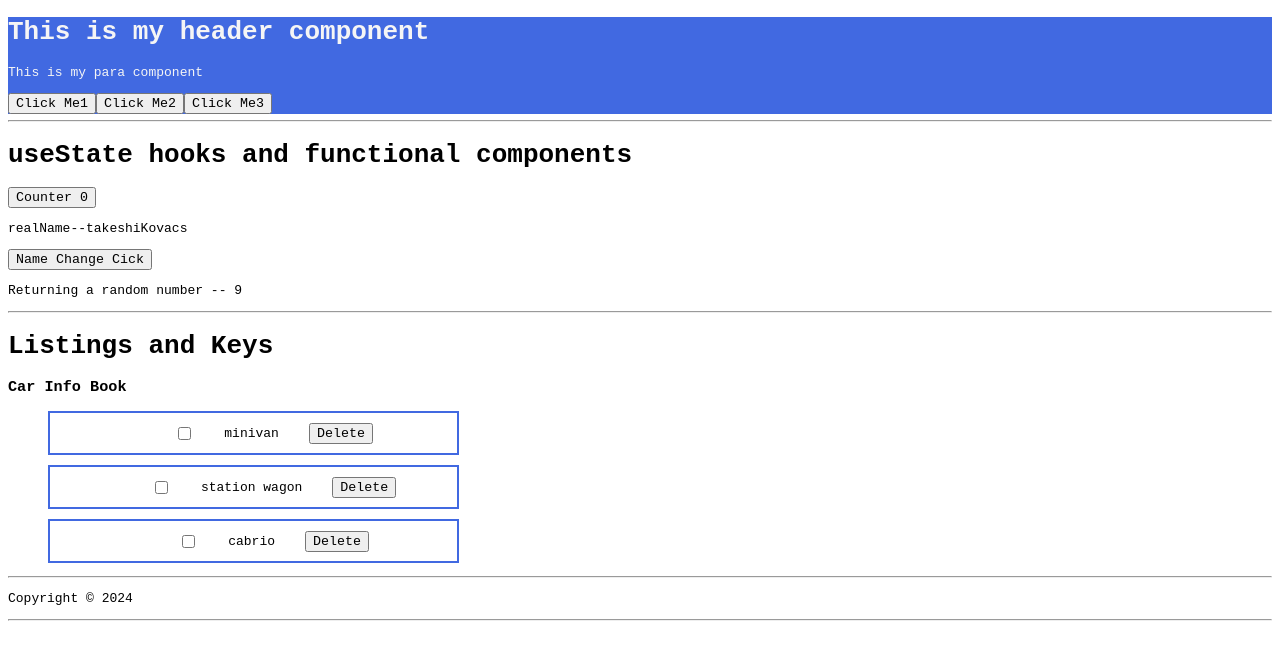
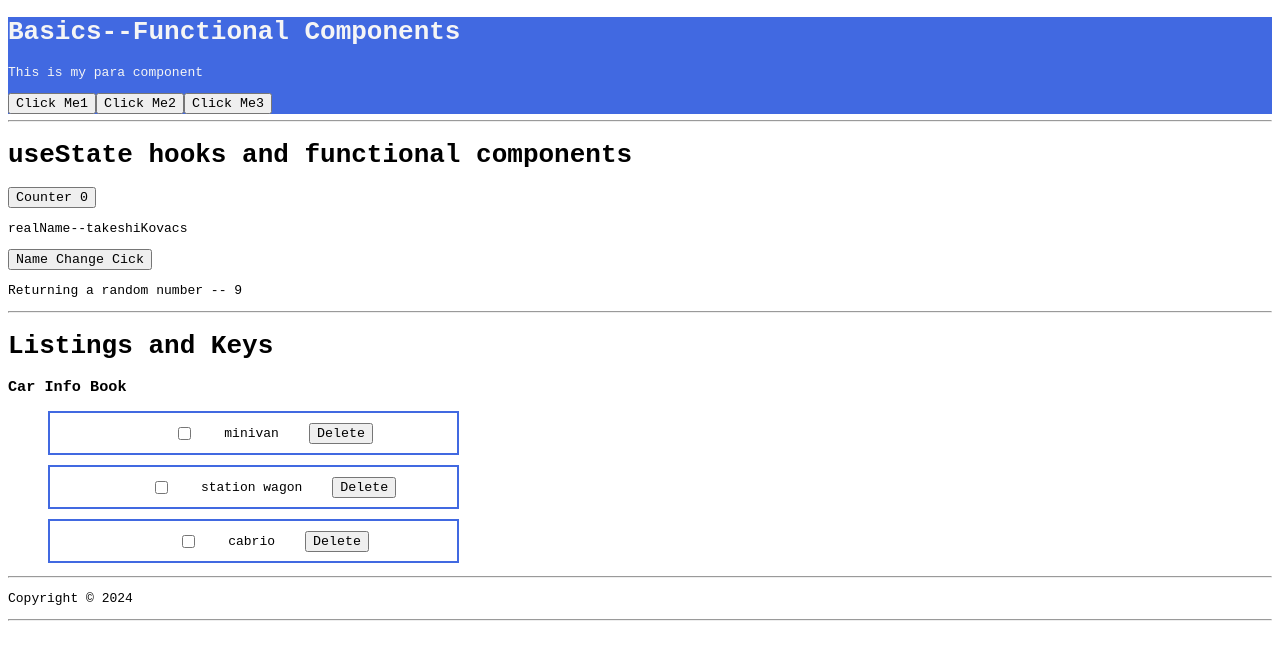
Before and after one commit to kovacs7/React-Notes, a React (Vite) app in the folder lesson-1/: page / in a window 1280 px wide. Shown: the top 660 px of the page. Built offline with nearby package versions, Linux system fonts and the light colour scheme.

Commit message:
props drilling

```diff
--- a/lesson-1/src/App.jsx
+++ b/lesson-1/src/App.jsx
@@ -7,7 +7,9 @@ import Header from "./components/Header"
 const App = () => {
   return (
     <div>
-      <Header/><hr/>
+      <Header title="Basics--Functional Components"/><hr/>
+      {/* prop example */}
+      {/* prop drilling means passing your data from parent to child through props(destructuring), you can also pass it to grandparent to child.*/}
       <Content/><hr/>
       <Content2/><hr/>
       <Footer/><hr/>
--- a/lesson-1/src/components/Header.jsx
+++ b/lesson-1/src/components/Header.jsx
@@ -1,6 +1,6 @@
 
 
-const Header = () => {
+const Header = ({title}) => { //you could also use props.title instead of destructuring
 
     const headerStyle = {
         backgroundColor: "royalblue",
@@ -22,7 +22,8 @@ const Header = () => {
 
   return (
     <header style={headerStyle}>
-        <h1>This is my header component</h1>
+        <h1>{title}</h1>
+        {/* props example */}
         <p>This is my para component</p>
         <button onClick={handleClick}>Click Me1</button>
         {/* don't use oprators inside onClick fn, it will exceute onclick fn immediately */}
@@ -33,4 +34,8 @@ const Header = () => {
   )
 }
 
+Header.defaultProps ={         // you can have lists of default props
+   title : "Default Title"
+}
+
 export default Header
```
